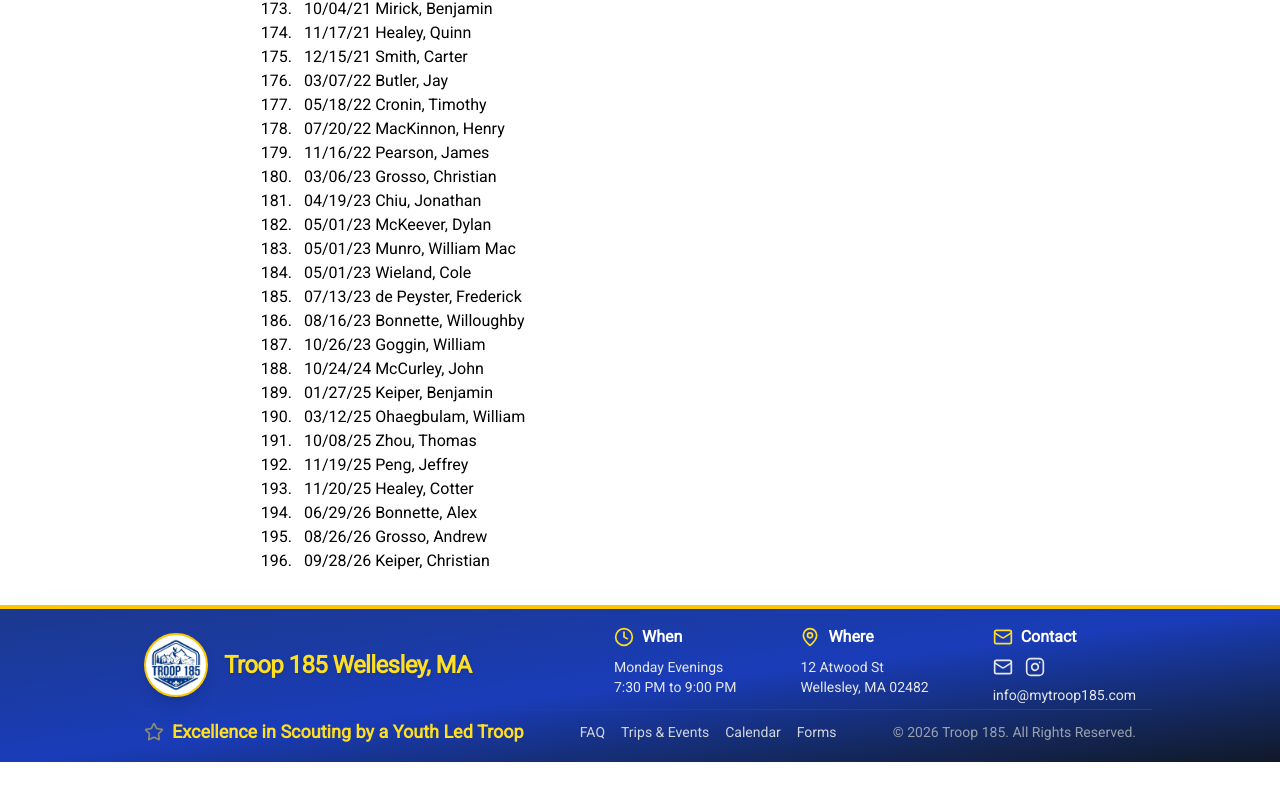
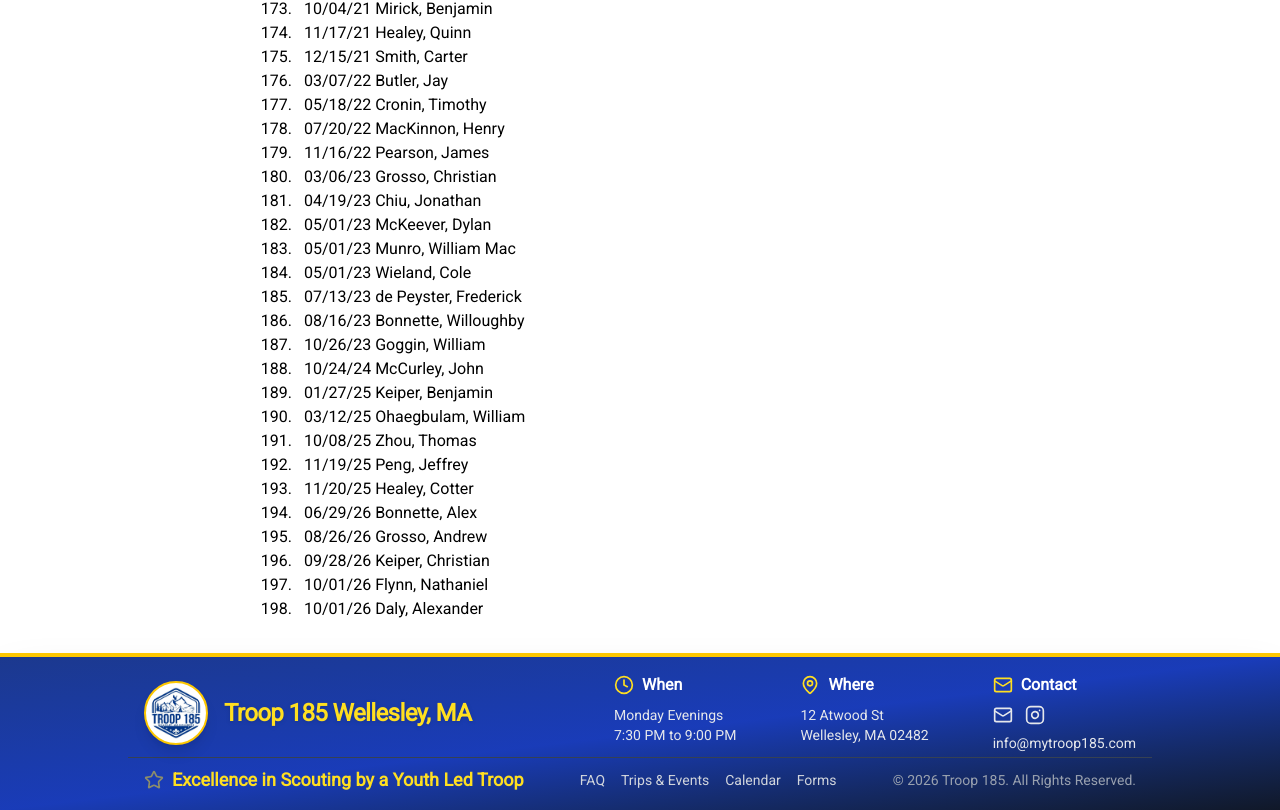
Before and after one commit to B00M3000/Troop-185, a SvelteKit app: page /resources/eagle-nest in a window 1280 px wide. Shown: the part 4964-5774 px from the top of the page. Before the commit the page ends 5726 px from the top, so only its background shows below. Built offline with nearby package versions, Linux system fonts and the light colour scheme.

Commit message:
Added 2 new Eagles!

```diff
--- a/src/routes/(public)/resources/eagle-nest/+page.svelte
+++ b/src/routes/(public)/resources/eagle-nest/+page.svelte
@@ -217,6 +217,8 @@
       <li class="pl-2">06/29/26 Bonnette, Alex</li>
       <li class="pl-2">08/26/26 Grosso, Andrew</li>
       <li class="pl-2">09/28/26 Keiper, Christian</li>
+      <li class="pl-2">10/01/26 Flynn, Nathaniel</li>
+      <li class="pl-2">10/01/26 Daly, Alexander</li>
     </ol>
   </div>
 </div>
```
